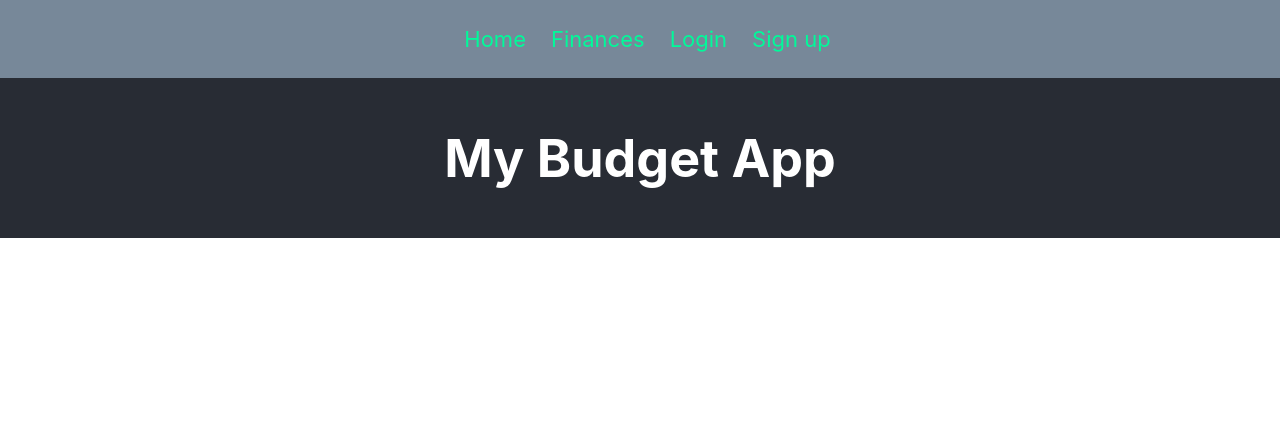
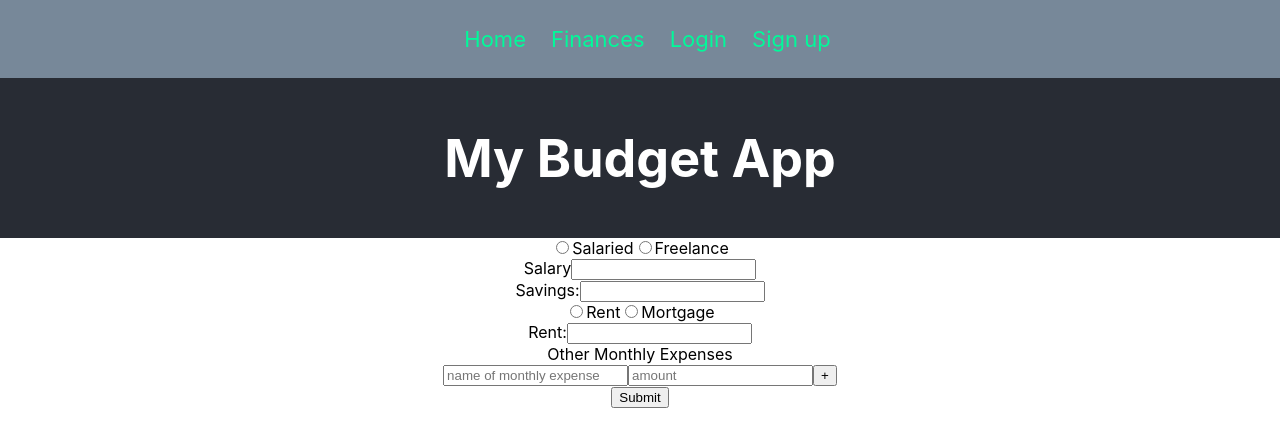
Before and after one commit to enzostat/mybudgetapp-client, a React (Create React App) app: page /startbudget in a window 1280 px wide. Shown: the top 446 px of the page. Built offline with nearby package versions, Linux system fonts and the light colour scheme.

Commit message:
init budgets

```diff
--- a/src/Content/Auth/Content.js
+++ b/src/Content/Auth/Content.js
@@ -6,6 +6,7 @@ import Login from './Login'
 import Signup from './Signup'
 import Finance from '../Pages/Finances'
 import Budget from '../Pages/Budget'
+import StartBudget from '../Pages/StartBudget'
 
 const Content = props => {
     return(
@@ -22,6 +23,7 @@ const Content = props => {
                 } />
             <Route path="/finance" component={Finance} />
             <Route path="/budget" component={Budget} />
+            <Route path="/startbudget" component={StartBudget} />
         </div>
     )
 }
--- a/src/Content/Pages/Budget.js
+++ b/src/Content/Pages/Budget.js
@@ -20,20 +20,20 @@ class Budget extends React.Component {
             name: this.state.name,
             amount: this.state.amount
         }
-        if (this.state.category == 'utility') {
+        if (this.state.category === 'utility') {
             let temp = []
             temp = [...this.state.utility]
             temp.push(object)
             this.setState({utility: temp})
             // this.setState({[this.state.category]: this.state.})
-        } else if (this.state.category == 'bill') {
+        } else if (this.state.category === 'bill') {
             let temp = []
             temp = [...this.state.bill]
             temp.push(object)
             this.setState({bill: temp})
-        } else if (this.state.category == 'rent') {
+        } else if (this.state.category === 'rent') {
             this.setState({rent: this.state.amount})
-        } else if (this.state.category == 'mortgage') {
+        } else if (this.state.category === 'mortgage') {
             this.setState({mortgage: this.state.amount})
         }
     }
@@ -49,16 +49,26 @@ class Budget extends React.Component {
     }
 
     render(){
-        let rent = ''
-        // if (this.state.rent == null) {
-        //     return rent
-        // } else {
-        //    return rent = this.state.rent
-        // }
+        let rents = <div></div>
+        let utilities = <div></div>
+        if (this.state.rent == null) {
+            rents = <div>You have not entered a rent</div>
+        } else {
+            rents = <div>{this.state.rent}</div>
+        }
 
+        if (this.state.utility.length === 0) {
+            utilities = <div>You have not added any utilities</div>
+        } else {
+            this.state.utility.forEach(u => {
+
+            })
+        }
 
         return (
             <div>
+                <h3>Rent:</h3>
+                {rents}
                 <form onSubmit={this.handleSubmit}>
                     <label>Name of Charge</label>
                     <input name="name" onChange={this.storeInput} />
--- /dev/null
+++ b/src/Content/Pages/StartBudget.js
@@ -0,0 +1,101 @@
+import React from 'react'
+
+class StartBudget extends React.Component {
+    state = {
+        salary: null,
+        isSalaried: true,
+        freelance: null,
+        isFreelance: false,
+        rent: 0,
+        mortgage: 0,
+        isMortgage: false,
+        isRent: true,
+        savings: 0,
+        monthlies: []
+    }
+
+    handleChange = e => {
+        e.preventDefault()
+        this.setState({[e.target.name]: e.target.value})
+    }
+
+    changeIncome = e => {
+        if (e.target.value === 'Freelance') {
+            this.setState({isSalaried: false, isFreelance: true})
+        } else if (e.target.value === 'Salaried') {
+            this.setState({isFreelance: false, isSalaried: true})
+        }
+    }
+
+    changeHousing = e => {
+        if (e.target.value === 'mortgage') {
+            this.setState({isRent: false, isMortgage: true})
+        } else if (e.target.value === 'rent'){
+            this.setState({isRent: true, isMortgage: false})
+        }
+    }
+
+    addInput = e => {
+        e.preventDefault()
+        console.log(this.state.monthlies)
+        let temp = []
+        let object = {
+            name: e.target.name,
+            amount: e.target.amount
+        }
+        temp = [...this.state.monthlies]
+        temp.push(object)
+        this.setState({monthlies: temp})
+    }
+
+
+
+    render() {
+        let income = <div></div>
+        let housing = <div></div>
+        if (this.state.isSalaried) {
+            income = (<><label>Salary</label>
+            <input name="salary" onChange={this.handleChange} /></>)
+        } else {
+            income = (<><label>Monthly Estimate:</label>
+            <input name="freelance" onChange={this.handleChange} /></>)
+        }
+
+        if (this.state.isRent) {
+            housing = (<><label>Rent:</label>
+                <input name="rent" onChange={this.handleChange} /></>)
+        } else {
+            housing = (<><label>Mortgage:</label>
+                <input name="mortgage" onChange={this.handleChange} /></>)
+        }
+
+        return (
+            <div>
+                <form>
+                    <input type="radio" name="salOrFree" value="Salaried" onChange={this.changeIncome} />Salaried
+                    <input type="radio" name="salOrFree" value="Freelance" onChange={this.changeIncome} />Freelance
+                    <br />
+                    {income}
+                    <br />
+                    <label>Savings:</label>
+                    <input name="savings" onChange={this.handleChange} />
+                    <br/>
+                    <input type="radio" name="rentOrMort" value="rent" onChange={this.changeHousing} />Rent
+                    <input type="radio" name="rentOrMort" value="mortgage" onChange={this.changeHousing} />Mortgage
+                    <br />
+                    {housing}
+                    <br/>
+                    <label>Other Monthly Expenses</label>
+                    <br />
+                    <input name="name" placeholder="name of monthly expense" />
+                    <input name="amount" placeholder="amount" />
+                    <button onClick={this.addInput}>+</button>
+                    <br />
+                    <input type="submit" />
+                </form>
+            </div>
+        )
+    }
+}
+
+export default StartBudget
```
Also changed, not shown: src/Content/Pages/Monthlies.js (added), src/Content/Pages/Utilities.js (added).
